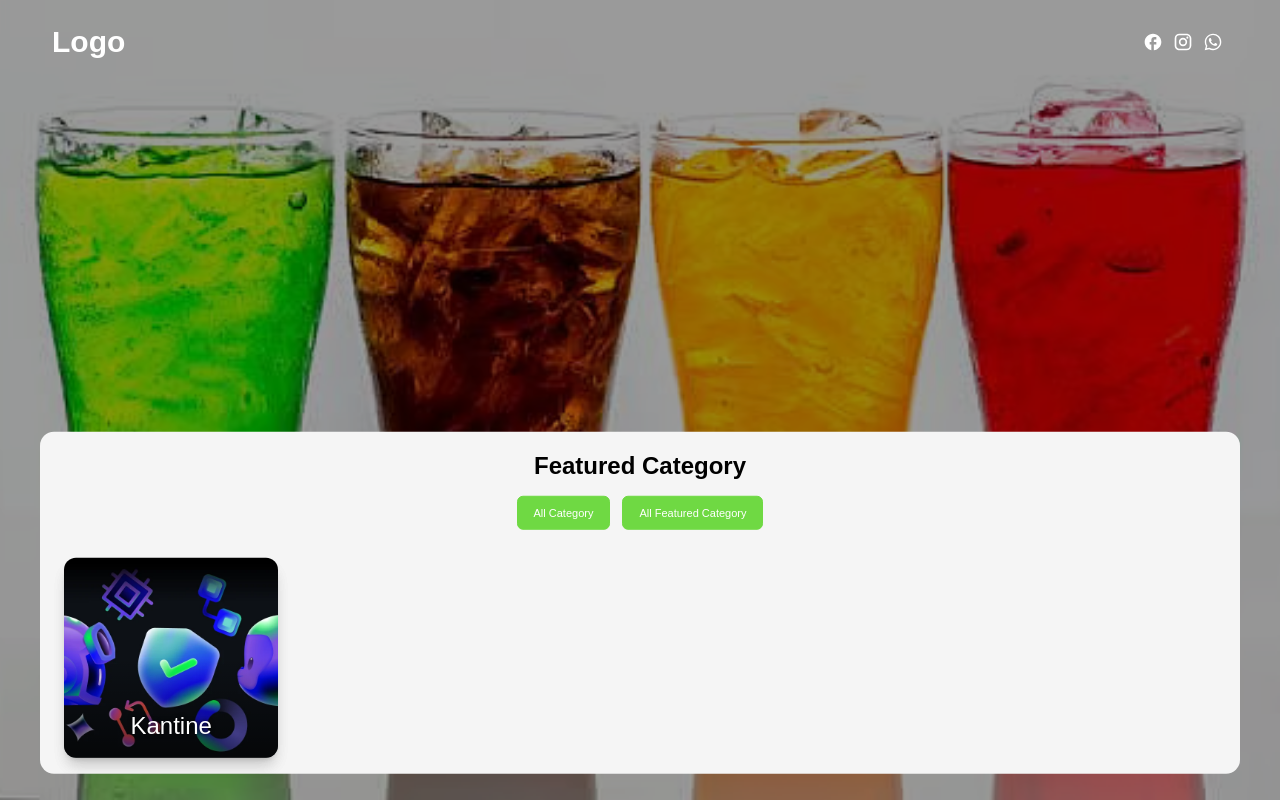
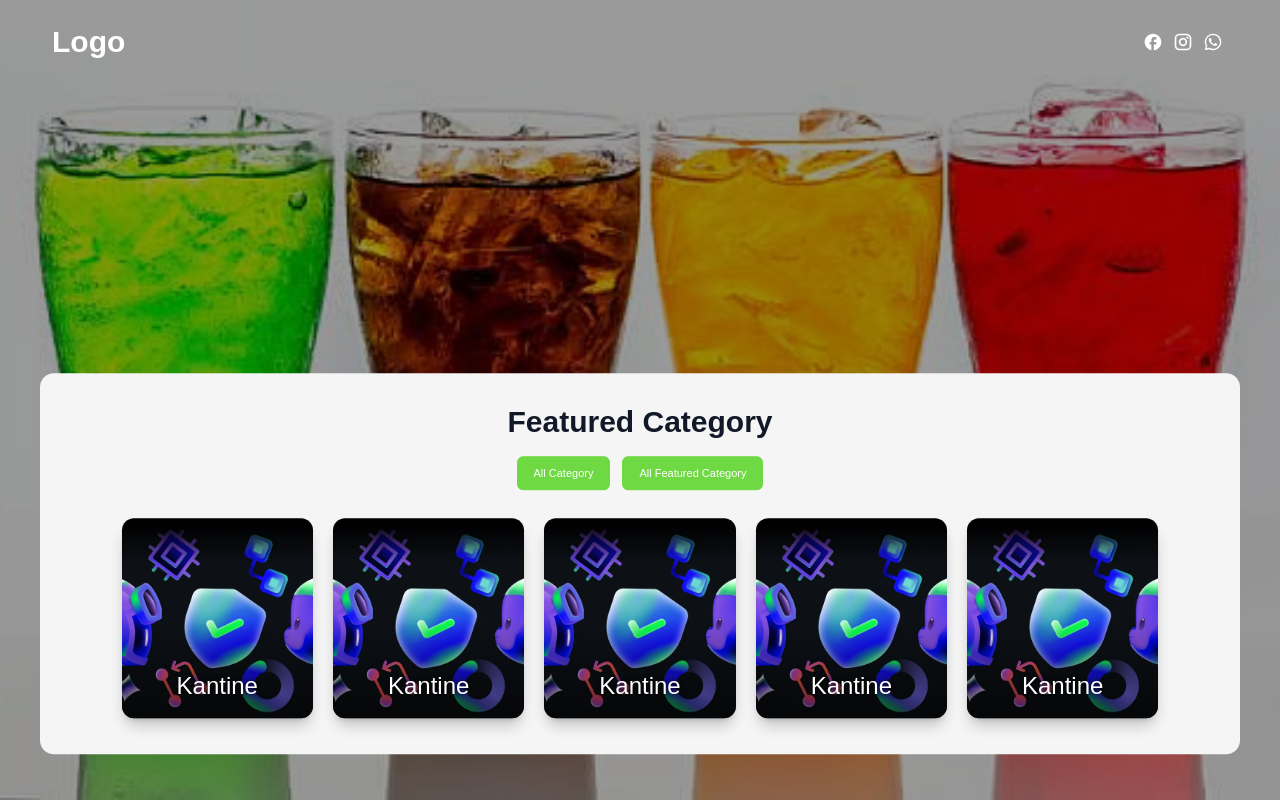
Before and after one commit to devfaisalahmad/vue-pos-projcet, a Vue app: page /shop in a window 1280 px wide. Built offline with nearby package versions, Linux system fonts and the light colour scheme.

Commit message:
category section width change

```diff
--- a/src/pages/Shop.vue
+++ b/src/pages/Shop.vue
@@ -53,9 +53,9 @@ import WhatsAppIcon from "../components/icons/WhatsAppIcon.vue";
       >
         <div class="container">
           <div class="w-full flex flex-col gap-3">
-            <div class="flex items-center flex-col justify-center gap-3 mb-4">
+            <div class="flex items-center flex-col justify-center gap-3 mb-4 pt-[10px] ">
               <h2
-                class="md:text-[24px] text-[20px] text-center font-semibold capitalize"
+                class="md:text-[30px] text-[20px] text-center text-gray-900 font-semibold capitalize"
               >
                 Featured Category
               </h2>
@@ -73,13 +73,9 @@ import WhatsAppIcon from "../components/icons/WhatsAppIcon.vue";
               </div>
             </div>
 
-            <div
-              class="grid lg:grid-cols-5 md:grid-cols-3 sm:grid-cols-2 grid-cols-2 md:gap-5 sm:gap-4 gap-3 w-full"
-            >
+            <div class="grid lg:grid-cols-5 md:grid-cols-3 sm:grid-cols-2 grid-cols-2 md:gap-5 sm:gap-4 gap-3 w-[90%] mx-auto pb-[20px]" >
               <!-- single category -->
-              <div
-                class="w-full h-[200px] shadow-lg rounded-xl bg-center bg-cover bg-[url('/image/starting.webp')] relative flex justify-center items-end px-2 py-4"
-              >
+              <div v-for="i in 5" class="w-full h-[200px] shadow-lg rounded-xl bg-center bg-cover bg-[url('/image/starting.webp')] relative flex justify-center items-end px-2 py-4" >
                 <span
                   class="sm:text-2xl text-xl font-medium capitalize text-[white] text-shadow z-20"
                 >
@@ -87,9 +83,10 @@ import WhatsAppIcon from "../components/icons/WhatsAppIcon.vue";
                 </span>
 
                 <div
-                  class="absolute shadow-lg rounded-xl z-10 bottom-0 gradient-color left-0 w-full h-full"
-                ></div>
+                  class="absolute shadow-lg rounded-xl z-10 bottom-0 gradient-color left-0 w-full h-full">
+                </div>
               </div>
+
             </div>
           </div>
         </div>
@@ -112,6 +109,6 @@ import WhatsAppIcon from "../components/icons/WhatsAppIcon.vue";
 }
 
 .animate-bottom {
-  animation: slideUp 0.8s ease-in-out forwards;
+  animation: slideUp 1.5s ease-in-out forwards;
 }
 </style>
```
